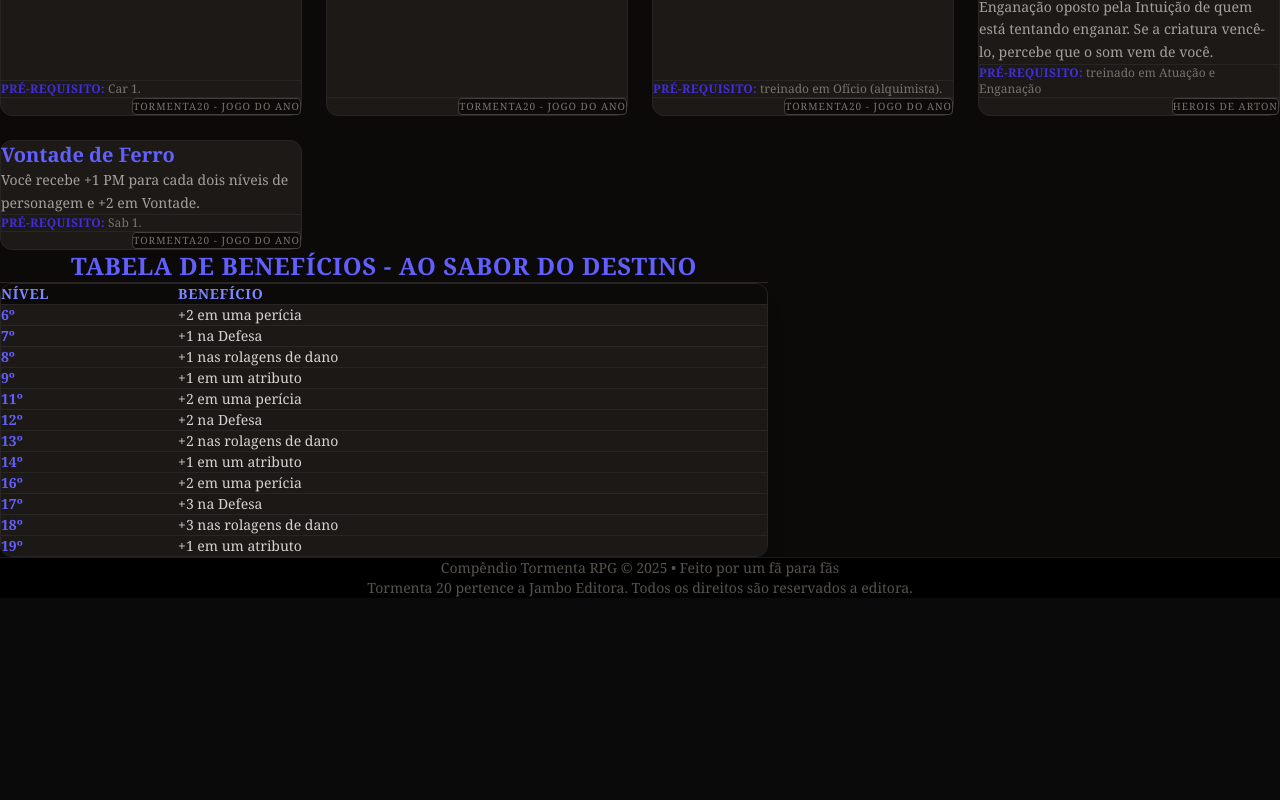
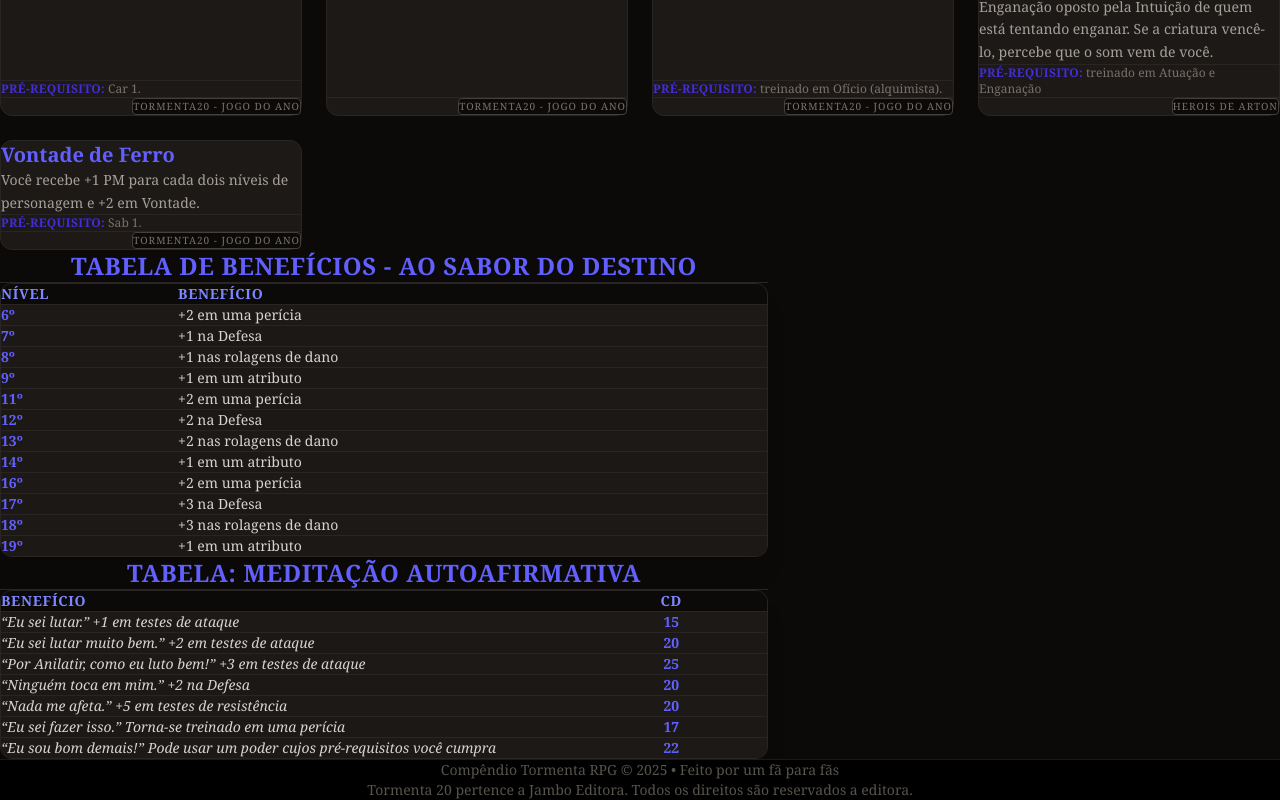
Before and after one commit to oClaus/aTormenta, a Next.js app: page /poderes/poderes-gerais-destino in a window 1280 px wide. Shown: the part 2614-3414 px from the top of the page. Before the commit the page ends 3212 px from the top, so only its background shows below. Built offline with nearby package versions, Linux system fonts and the light colour scheme.

Commit message:
add tabela

```diff
--- a/app/poderes/poderes-gerais-destino/page.tsx
+++ b/app/poderes/poderes-gerais-destino/page.tsx
@@ -5,7 +5,7 @@ import Link from "next/link";
 import { powersGeraisDestino } from "@/data/powers-gerais-destino";
 import { formatOrigin } from "@/types/power";
 
-// Dados extraídos da imagem (Mantidos e tipados implicitamente)
+// Dados da Tabela existente (Ao Sabor do Destino)
 const progressionData = [
   { level: "6º", benefit: "+2 em uma perícia" },
   { level: "7º", benefit: "+1 na Defesa" },
@@ -19,6 +19,17 @@ const progressionData = [
   { level: "17º", benefit: "+3 na Defesa" },
   { level: "18º", benefit: "+3 nas rolagens de dano" },
   { level: "19º", benefit: "+1 em um atributo" },
+];
+
+// Dados da NOVA Tabela (Bravata) extraídos da imagem
+const bravataData = [
+  { benefit: '“Eu sei lutar.” +1 em testes de ataque', cd: "15" },
+  { benefit: '“Eu sei lutar muito bem.” +2 em testes de ataque', cd: "20" },
+  { benefit: '“Por Anilatir, como eu luto bem!” +3 em testes de ataque', cd: "25" },
+  { benefit: '“Ninguém toca em mim.” +2 na Defesa', cd: "20" },
+  { benefit: '“Nada me afeta.” +5 em testes de resistência', cd: "20" },
+  { benefit: '“Eu sei fazer isso.” Torna-se treinado em uma perícia', cd: "17" },
+  { benefit: '“Eu sou bom demais!” Pode usar um poder cujos pré-requisitos você cumpra', cd: "22" },
 ];
 
 export default function GeraisPodersPage() {
@@ -39,7 +50,7 @@ export default function GeraisPodersPage() {
       {/* Background Effect */}
       <div className="fixed inset-0 pointer-events-none bg-[radial-gradient(circle_at_center,transparent_0%,rgba(0,0,0,0.8)_100%)]" />
 
-      {/* Header Responsivo (Logo Esquerda, Menu Direita) */}
+      {/* Header Responsivo */}
       <header className="relative z-10 w-full p-6 border-b-2 border-stone-800 bg-stone-950/90 backdrop-blur-md shadow-lg mb-8 md:mb-12">
         <div className="w-full px-4 flex flex-col md:flex-row justify-between items-center gap-4">
 
@@ -76,7 +87,7 @@ export default function GeraisPodersPage() {
             </p>
         </div>
 
-        {/* Busca - ESTILO CAIXA */}
+        {/* Busca */}
         <div className="mb-8 p-6 rounded bg-stone-900 border border-stone-800 shadow-inner w-full">
             <label className="block text-sm font-bold text-stone-400 mb-3 uppercase tracking-wider font-serif">
                 Buscar Poder
@@ -102,21 +113,17 @@ export default function GeraisPodersPage() {
                 key={power.id}
                 className="rounded-xl bg-stone-900 border border-stone-800 p-6 hover:border-indigo-900/50 hover:shadow-[0_0_20px_rgba(99,102,241,0.15)] transition-all duration-300 flex flex-col h-full group hover:-translate-y-1"
             >
-                {/* Nome do Poder */}
                 <h3 className="text-xl font-bold text-indigo-500 mb-3 group-hover:text-indigo-400 transition-colors font-serif">
                 {power.name}
                 </h3>
 
-                {/* Descrição */}
                 <div className="flex-1 mb-4">
                 <p className="text-stone-400 text-sm leading-relaxed font-serif group-hover:text-stone-300">
                     {power.description}
                 </p>
                 </div>
 
-                {/* Rodapé do Card */}
                 <div className="mt-auto">
-                {/* Pré-requisito */}
                 {power.prerequisite && (
                     <div className="mb-4 pt-4 border-t border-stone-800 group-hover:border-stone-700 transition-colors">
                     <p className="text-xs text-stone-500 font-serif">
@@ -125,7 +132,6 @@ export default function GeraisPodersPage() {
                     </div>
                 )}
 
-                {/* Origem */}
                 <div className="flex items-center justify-end pt-4 border-t border-stone-800 group-hover:border-stone-700 transition-colors">
                     <span className="text-[10px] px-2 py-0.5 rounded bg-stone-950 border border-stone-700 text-stone-500 font-serif uppercase tracking-widest">
                     {formatOrigin(power.origin)}
@@ -142,7 +148,7 @@ export default function GeraisPodersPage() {
             </div>
         )}
 
-        {/* --- INÍCIO DA TABELA DE PROGRESSÃO --- */}
+        {/* TABELA 1: Ao Sabor do Destino */}
         <section className="mb-12 max-w-3xl mx-auto">
             <h3 className="text-2xl font-bold text-indigo-500 mb-6 text-center font-serif uppercase tracking-wide border-b border-stone-800 pb-2">
                 Tabela de Benefícios - Ao Sabor do Destino
@@ -167,6 +173,32 @@ export default function GeraisPodersPage() {
                 </table>
             </div>
         </section>
+
+        {/* TABELA 2: Bravata (ADICIONADA) */}
+        <section className="mb-12 max-w-3xl mx-auto">
+            <h3 className="text-2xl font-bold text-indigo-500 mb-6 text-center font-serif uppercase tracking-wide border-b border-stone-800 pb-2">
+                Tabela: Meditação Autoafirmativa
+            </h3>
+
+            <div className="overflow-hidden rounded-xl border border-stone-800 shadow-xl bg-stone-900">
+                <table className="w-full text-left text-sm font-serif">
+                    <thead className="bg-stone-950 text-indigo-400 uppercase font-bold tracking-wider border-b border-stone-800">
+                        <tr>
+                            <th className="px-6 py-4 w-3/4">Benefício</th>
+                            <th className="px-6 py-4 text-center">CD</th>
+                        </tr>
+                    </thead>
+                    <tbody className="divide-y divide-stone-800 bg-stone-900">
+                        {bravataData.map((row, index) => (
+                            <tr key={index} className={`transition-colors hover:bg-stone-800 ${index % 2 === 0 ? 'bg-stone-900' : 'bg-stone-900/50'}`}>
+                                <td className="px-6 py-3 text-stone-300 italic">{row.benefit}</td>
+                                <td className="px-6 py-3 font-bold text-indigo-500 text-center">{row.cd}</td>
+                            </tr>
+                        ))}
+                    </tbody>
+                </table>
+            </div>
+        </section>
       </div>
 
       {/* Footer */}
```
